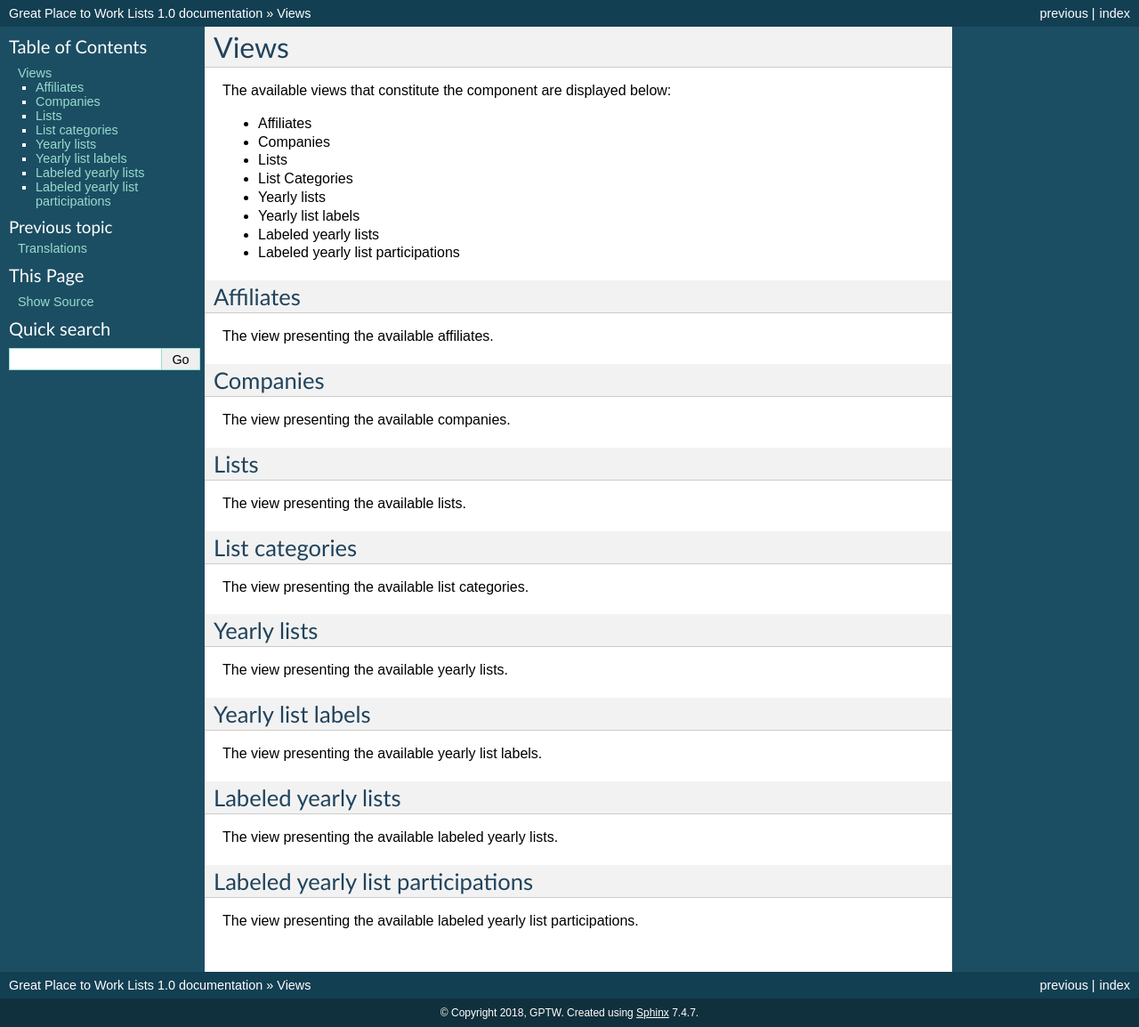
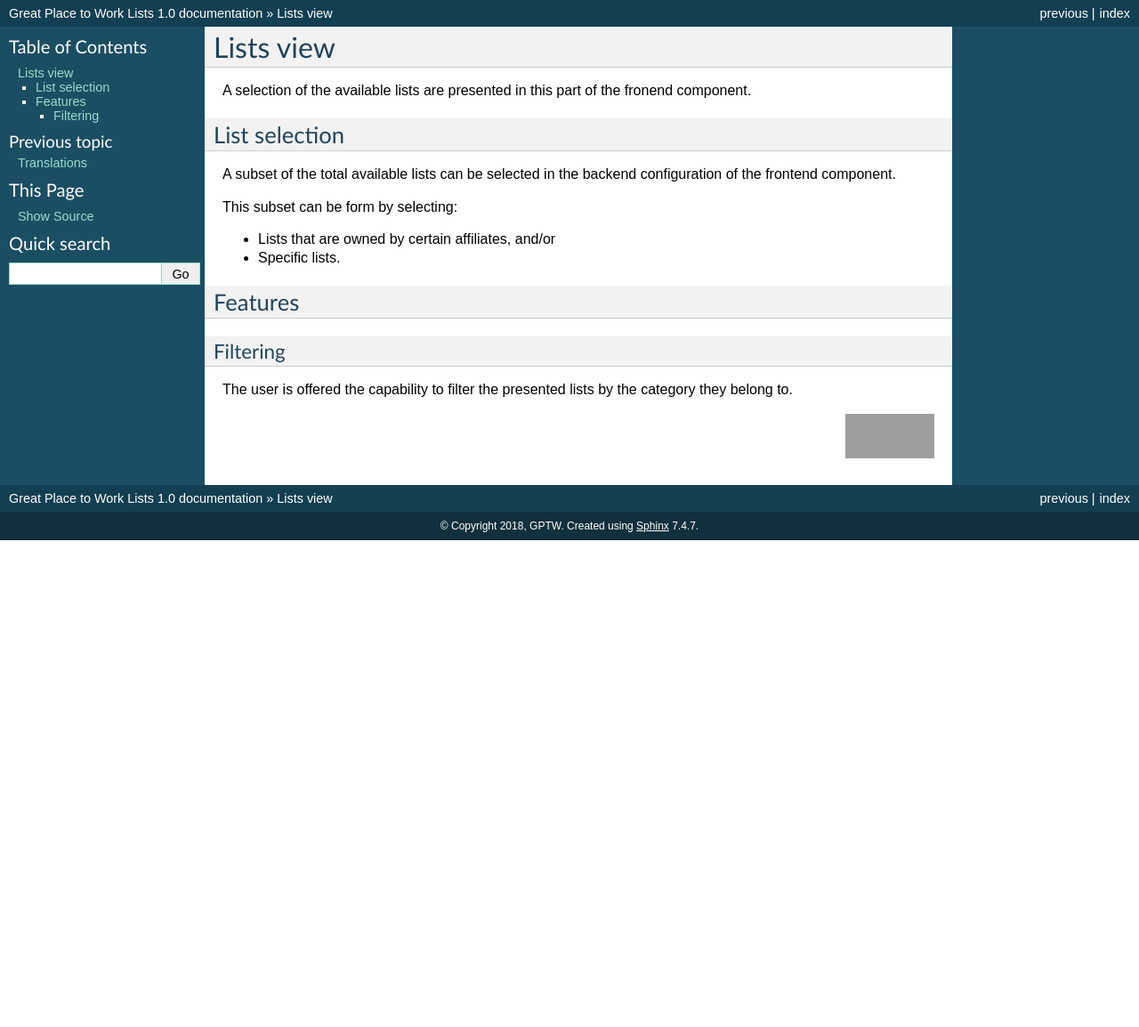
Before and after one commit to treste91/Great-Place-to-Work-Lists, a Sphinx documentation site: the page built from docs/pages/c_1_views.rst, in a window 1280 px wide. Shown: the whole page at 89% size. Built offline with Sphinx 7.4.7, drawn with Linux system fonts in a browser that asks for light colours; after the commit the page ends 900 px from its top, so only the background shows below that; grey boxes are pictures that could not be loaded.

Commit message:
Update c_1_views.rst

```diff
--- a/docs/pages/c_1_views.rst
+++ b/docs/pages/c_1_views.rst
@@ -1,61 +1,31 @@
 
-Views
-=====
+Lists view
+==========
 
-The available views that constitute the component are displayed below:
+A selection of the available lists are presented in this part of the fronend component.
 
-* Affiliates
+List selection
+--------------
 
-* Companies
+A subset of the total available lists can be selected in the backend configuration of the frontend component.
 
-* Lists
+This subset can be form by selecting:
 
-* List Categories
+* Lists that are owned by certain affiliates, and/or
 
-* Yearly lists
+* Specific lists.
 
-* Yearly list labels
+Features
+--------
 
-* Labeled yearly lists
+Filtering
+^^^^^^^^^
 
-* Labeled yearly list participations
+The user is offered the capability to filter the presented lists by the category they belong to.
 
-Affiliates
-----------
-
-The view presenting the available affiliates.
-
-Companies
----------
-
-The view presenting the available companies.
-
-Lists
------
-
-The view presenting the available lists.
-
-List categories
----------------
-
-The view presenting the available list categories.
-
-Yearly lists
-------------
-
-The view presenting the available yearly lists.
-
-Yearly list labels
-------------------
-
-The view presenting the available yearly list labels.
-
-Labeled yearly lists
---------------------
-
-The view presenting the available labeled yearly lists.
-
-Labeled yearly list participations
-----------------------------------
-
-The view presenting the available labeled yearly list participations.
+.. image:: lists_filtering.png
+   :width: 200px
+   :height: 100px
+   :scale: 50 %
+   :alt: Filtering
+   :align: right
```
